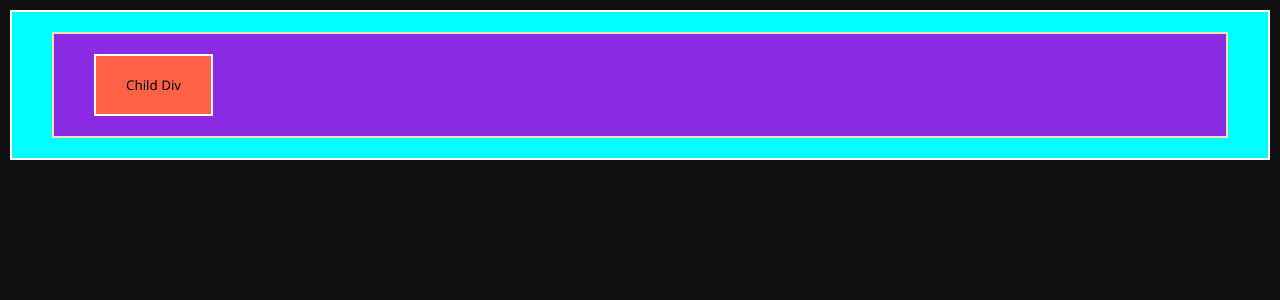
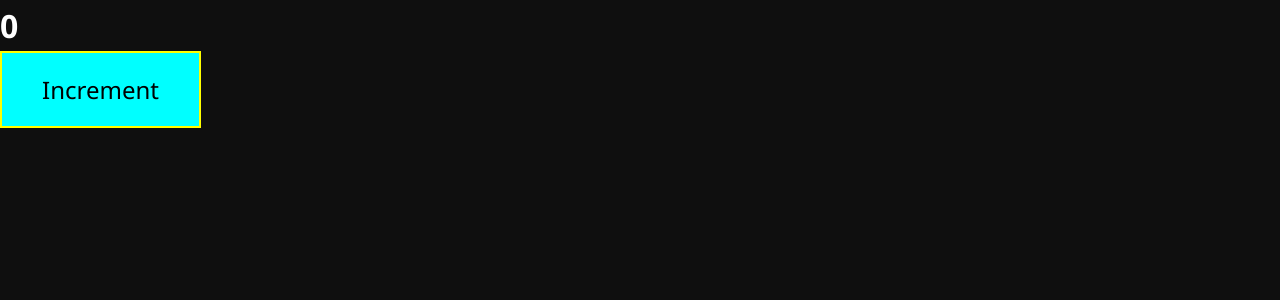
Before and after one commit to pankj369/React.js, a React (Vite) app: page / in a window 1280 px wide. Shown: the top 300 px of the page. Built offline with nearby package versions, Linux system fonts and the light colour scheme.

Commit message:
hooks-state

```diff
--- a/src/App.jsx
+++ b/src/App.jsx
@@ -1,5 +1,7 @@
 // import { EventHandling } from "./components/EventHandling";
-import { EventPropagation } from "./components/EventPropagation";
+// import { EventPropagation } from "./components/EventPropagation";
+import { State } from "./components/hooks/state";
+import './components/EV.css'
 // import { EventProps } from "./components/EventProps";
 // import { Netflix } from "./components/Netflix";
 
@@ -13,7 +15,8 @@ function App() {
       {/* <EventHandling /> */}
       {/* <hr /> */}
       {/* <EventProps /> */}
-        <EventPropagation/>
+        {/* <EventPropagation/> */}
+        <State/>
     </div>
   );
 }
--- a/src/components/EV.css
+++ b/src/components/EV.css
@@ -34,3 +34,11 @@ border: 2px solid white;
 padding: 20px 30px;
 background-color: tomato;
 }
+
+.increment{
+  background-color:cyan;
+  border: 2px solid yellow;
+  padding: 20px 40px;
+  font-size: x-large;
+
+}
--- /dev/null
+++ b/src/components/hooks/state.jsx
@@ -0,0 +1,25 @@
+import { useState } from "react";
+export const State = () => {
+  // let value=0;
+  // const handleButtonClick=()=>{
+  //   value++;
+  //   console.log(value)
+  // }
+
+  // let array=useState();
+  //  console.log(array)
+
+  const [count, setCount] = useState(0);
+  const handleButtonClick = () => {
+    setCount(() => count + 1);
+  };
+
+  return (
+    <>
+      <h1>{count}</h1>
+      <button className="increment" onClick={handleButtonClick}>
+        Increment
+      </button>
+    </>
+  );
+};
```
